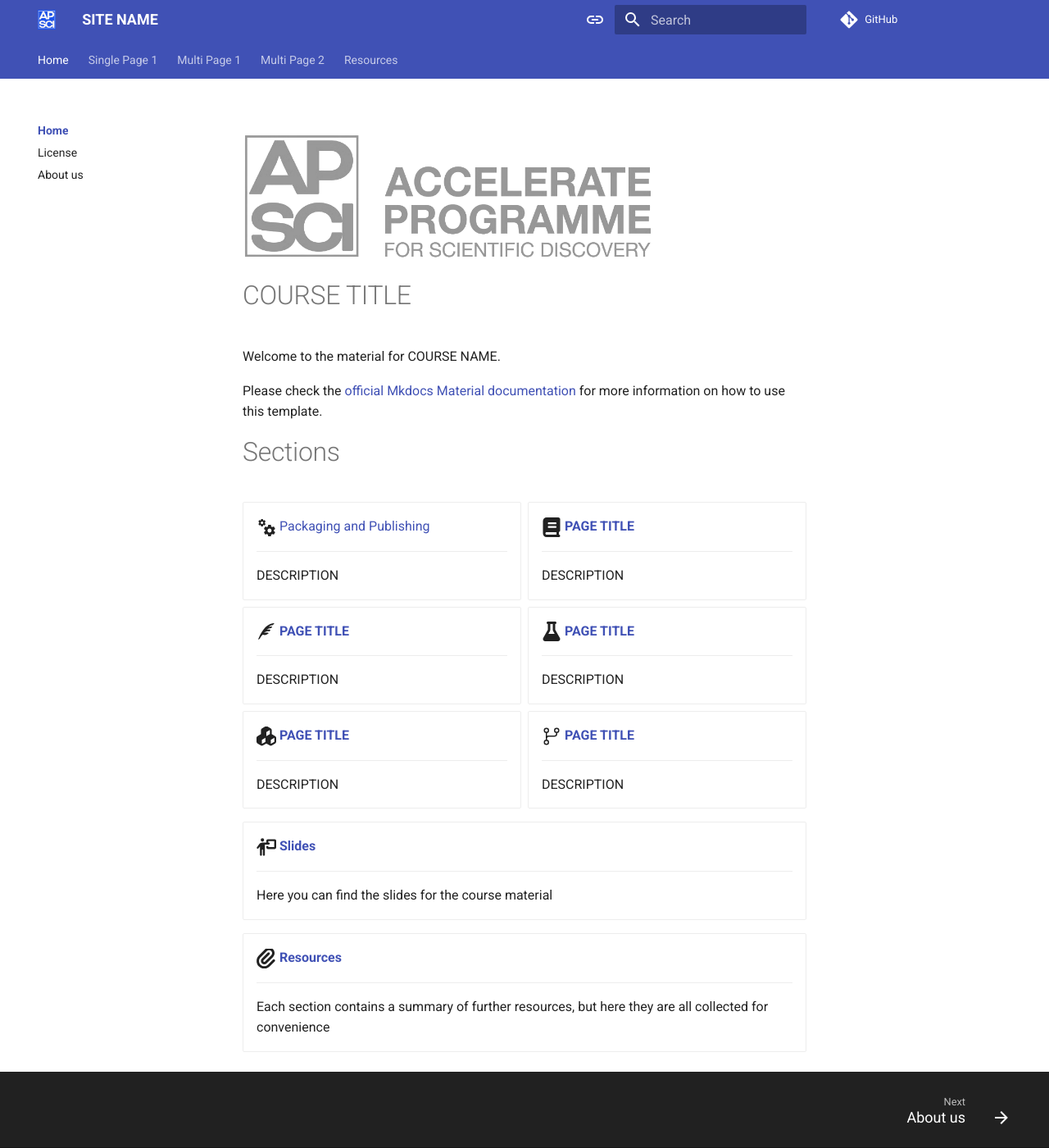
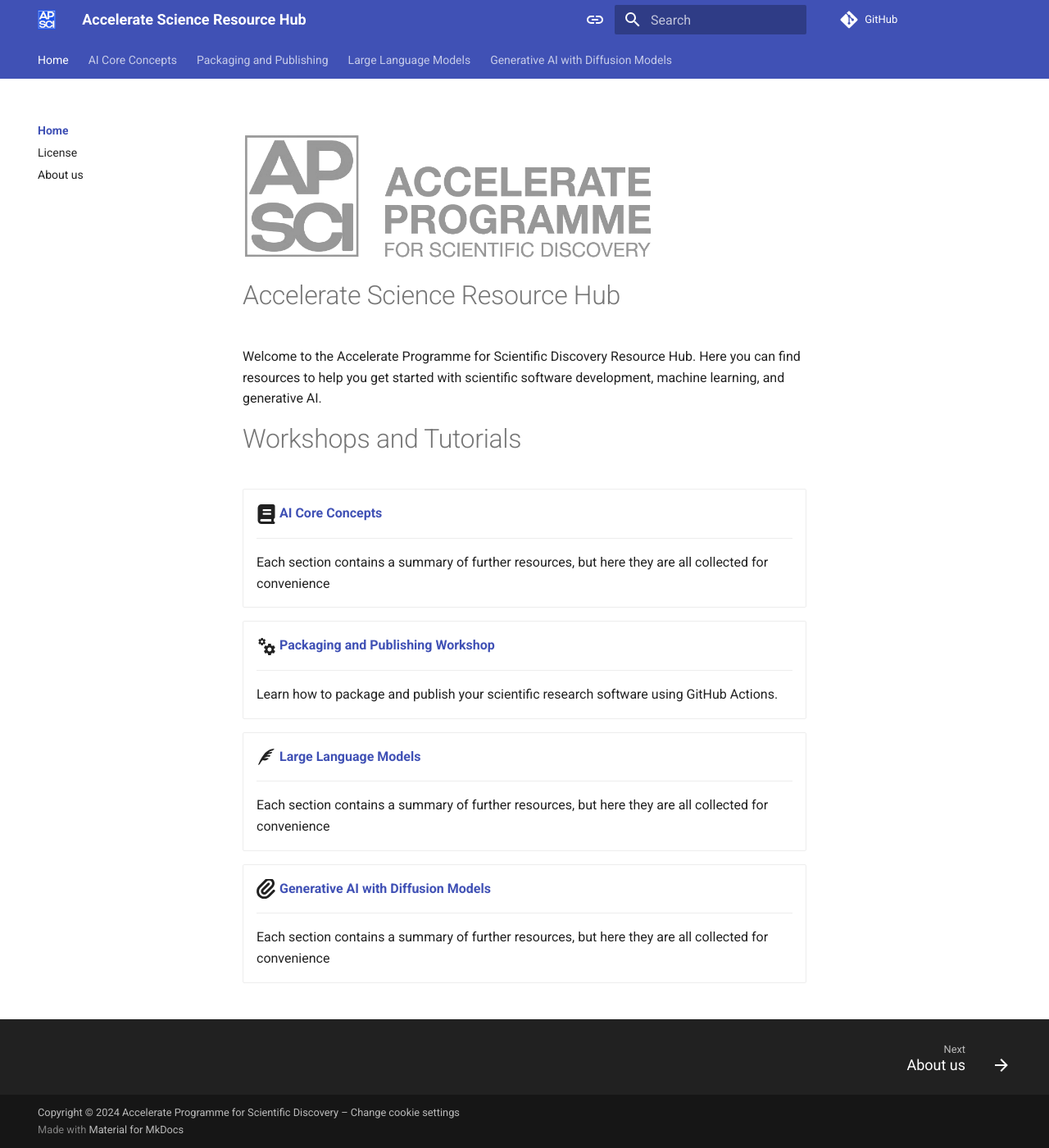
Before and after one commit to acceleratescience/workshops, an MkDocs documentation site: the page built from docs/index.md, in a window 1280 px wide and 1400 px high. Shown: the whole window at 82% size. Built offline with MkDocs 1.6.1 and Material for MkDocs 9.7.7, drawn with Linux system fonts in a browser that asks for light colours; comment, search, counter and statistics services are not loaded.

Commit message:
Update resource page

```diff
--- a/docs/index.md
+++ b/docs/index.md
@@ -2,23 +2,22 @@
     <img src="./imgs/full_acc.png" alt="Logo" width=500>
   </a>
 
-# COURSE TITLE
+# Accelerate Science Resource Hub
 
-Welcome to the material for COURSE NAME.
+Welcome to the Accelerate Programme for Scientific Discovery Resource Hub. Here you can find resources to help you get started with scientific software development, machine learning, and generative AI.
 
-Please check the [official Mkdocs Material documentation](https://squidfunk.github.io/mkdocs-material/) for more information on how to use this template.
 
-# Sections
-
+# Workshops and Tutorials
+<!--
 <div class="grid cards" markdown>
 
--   :material-cogs:{ .lg .middle } [Packaging and Publishing](https://docs.science.ai.cam.ac.uk/packaging-publishing/)
+-   :material-cogs:{ .lg .middle } [__Packaging and Publishing__](https://docs.science.ai.cam.ac.uk/packaging-publishing/)
 
     ---
     DESCRIPTION
 
 
--   :fontawesome-solid-book:{ .lg .middle } [__PAGE TITLE__](multi_1/subpage_1.md)
+-   :fontawesome-solid-book:{ .lg .middle } [__AI Core Concepts__](https://docs.science.ai.cam.ac.uk/ai-core-concepts/)
 
     ---
     DESCRIPTION
@@ -44,22 +43,40 @@
     ---
     DESCRIPTION
 
-</div>
+</div> -->
 
 <div class="grid cards" markdown>
 
--   :fontawesome-solid-person-chalkboard:{ .lg .middle } [__Slides__](resources/slides.md)
+-   :fontawesome-solid-book:{ .lg .middle } [__AI Core Concepts__](https://docs.science.ai.cam.ac.uk/ai-core-concepts/)
 
     ---
-    Here you can find the slides for the course material
+    Each section contains a summary of further resources, but here they are all collected for convenience
 
 </div>
 
 <div class="grid cards" markdown>
 
--   :fontawesome-solid-paperclip:{ .lg .middle } [__Resources__](resources/references.md)
+-   :material-cogs:{ .lg .middle } [__Packaging and Publishing Workshop__](https://docs.science.ai.cam.ac.uk/packaging-publishing/)
+
+    ---
+    Learn how to package and publish your scientific research software using GitHub Actions.
+
+</div>
+
+<div class="grid cards" markdown>
+
+-   :material-feather:{ .lg .middle } [__Large Language Models__](https://github.com/acceleratescience/large-language-models)
 
     ---
     Each section contains a summary of further resources, but here they are all collected for convenience
 
 </div>
+
+<div class="grid cards" markdown>
+
+-   :fontawesome-solid-paperclip:{ .lg .middle } [__Generative AI with Diffusion Models__](https://github.com/acceleratescience/diffusion-models)
+
+    ---
+    Each section contains a summary of further resources, but here they are all collected for convenience
+
+</div>
--- a/mkdocs.yml
+++ b/mkdocs.yml
@@ -1,23 +1,15 @@
-site_name: SITE NAME
+site_name: Accelerate Science Resource Hub
 repo_url: https://github.com/acceleratescience/REPO-TITLE
-site_url: https://acceleratescience.github.io/workshops
+site_url: https://docs.science.ai.cam.ac.uk/
 nav:
   - Home:
     - Welcome!: index.md
     - License: Home/LICENSE.md
     - About us: Home/about.md
-  - Single Page 1: single.md
-  - Multi Page 1:
-    - Subpage 1: multi_1/subpage_1.md
-    - Subpage 2: multi_1/subpage_2.md
-  - Multi Page 2:
-    - multi_2/index.md
-    - Page 1: multi_2/subpage_1.md
-    - Page 2: multi_2/subpage_2.md
-  - Resources:
-    - resources/index.md
-    - Slides: resources/slides.md
-    - Further reading: resources/references.md
+  - AI Core Concepts: https://docs.science.ai.cam.ac.uk/ai-core-concepts/
+  - Packaging and Publishing: https://docs.science.ai.cam.ac.uk/packaging-publishing/
+  - Large Language Models: https://github.com/acceleratescience/large-language-models
+  - Generative AI with Diffusion Models: https://github.com/acceleratescience/diffusion-models
 theme:
   favicon: imgs/trace.svg
   name: material
@@ -99,6 +91,7 @@
           class: mermaid
           format: !!python/name:pymdownx.superfences.fence_code_format
 extra:
+  homepage: https://docs.science.ai.cam.ac.uk/
   consent:
       title: Cookie consent
       description: >-
@@ -121,13 +114,13 @@
           data: 1
           note: >-
             Thanks for your feedback! Help us improve this page by
-            using our <a href="https://github.com/acceleratescience/REPO-TITLE/issues/new/?title=[Feedback]+{title}+-+{url}" target="_blank" rel="noopener">feedback form</a>.
+            using our <a href="https://github.com/acceleratescience/workshops/issues/new/?title=[Feedback]+{title}+-+{url}" target="_blank" rel="noopener">feedback form</a>.
         - icon: material/emoticon-sad-outline
           name: This page could be improved
           data: 0
           note: >-
             Thanks for your feedback! Help us improve this page by
-            using our <a href="https://github.com/acceleratescience/REPO-TITLE/issues/new/?title=[Feedback]+{title}+-+{url}" target="_blank" rel="noopener">feedback form</a>.
+            using our <a href="https://github.com/acceleratescience/workshops/issues/new/?title=[Feedback]+{title}+-+{url}" target="_blank" rel="noopener">feedback form</a>.
 copyright: >
   Copyright &copy; 2024 Accelerate Programme for Scientific Discovery –
   <a href="#__consent">Change cookie settings</a>
```
